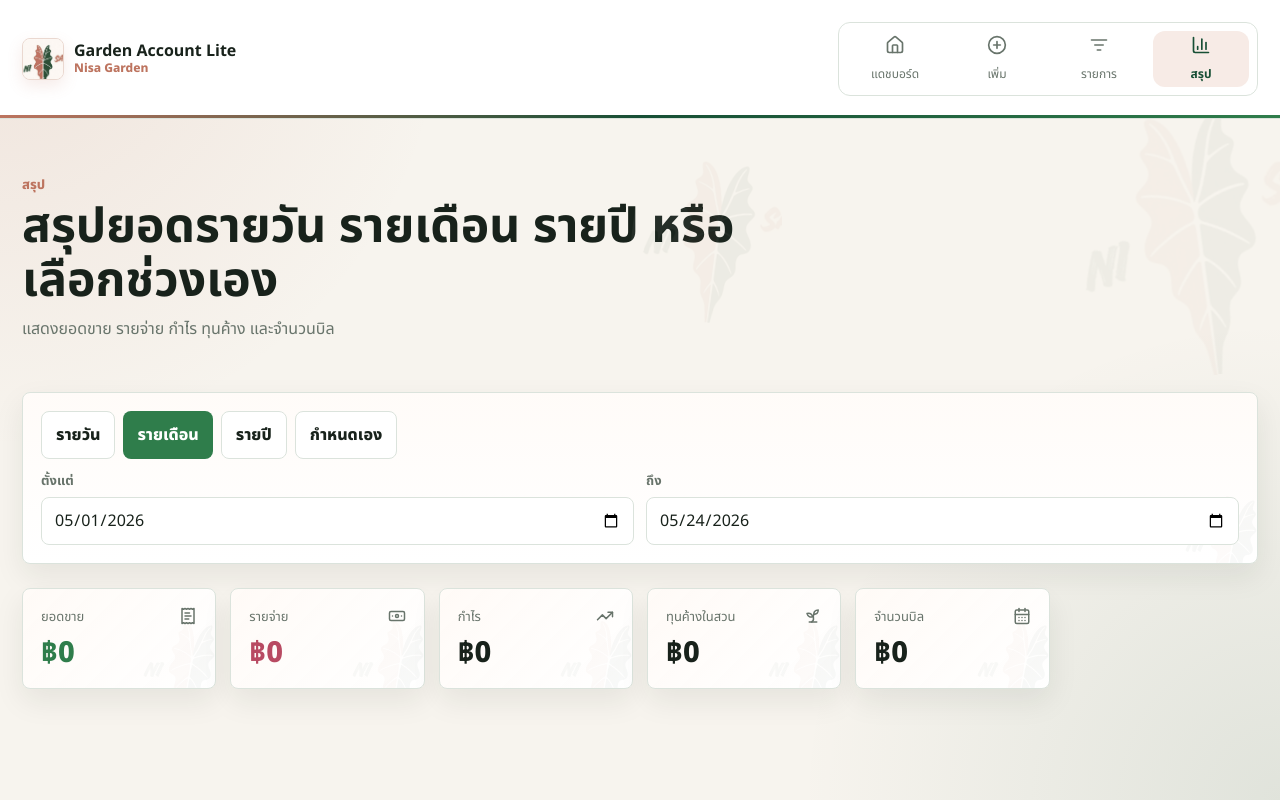
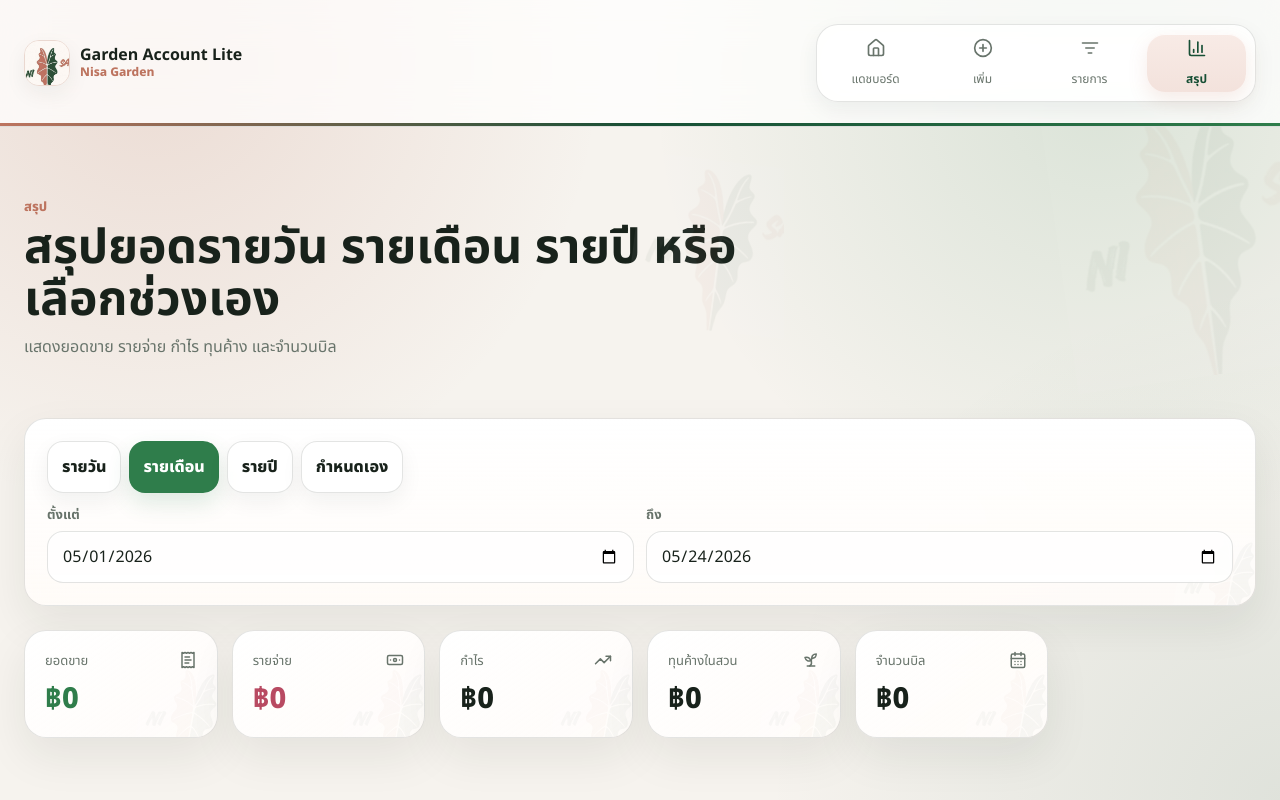
Before and after one commit to Jaturawit11/garden-account-lite, a Next.js app: page /summary in a window 1280 px wide. Built offline with nearby package versions, Linux system fonts and the light colour scheme; no server answers; the database is empty.

Commit message:
Refresh UI with softer rounded design

```diff
--- a/app/globals.css
+++ b/app/globals.css
@@ -1,19 +1,25 @@
 :root {
-  --bg: #f7f4ee;
-  --surface: #ffffff;
+  --bg: #f6f3ee;
+  --surface: rgba(255, 255, 255, 0.82);
+  --surface-solid: #ffffff;
   --surface-soft: #eef7f0;
   --ink: #18221b;
   --muted: #68746b;
-  --line: #dbe3dc;
+  --line: rgba(24, 34, 27, 0.12);
   --green: #2f7d4b;
   --leaf-dark: #174f35;
   --leaf-clay: #bd745f;
   --teal: #087f8c;
   --rose: #b84a62;
   --amber: #a96f00;
-  --shadow: 0 12px 30px rgba(24, 34, 27, 0.08);
-  --page-max: 1180px;
-  --tap-size: 48px;
+  --shadow: 0 18px 45px rgba(24, 34, 27, 0.08);
+  --shadow-soft: 0 8px 22px rgba(24, 34, 27, 0.06);
+  --blur: blur(22px) saturate(1.18);
+  --radius-xl: 28px;
+  --radius-lg: 22px;
+  --radius-md: 16px;
+  --page-max: 1220px;
+  --tap-size: 52px;
 }
 
 * {
@@ -23,8 +29,9 @@
 body {
   margin: 0;
   background:
-    radial-gradient(circle at top left, rgba(189, 116, 95, 0.13), transparent 28rem),
-    radial-gradient(circle at bottom right, rgba(23, 79, 53, 0.1), transparent 30rem),
+    radial-gradient(circle at 12% 8%, rgba(189, 116, 95, 0.18), transparent 28rem),
+    radial-gradient(circle at 86% 12%, rgba(47, 125, 75, 0.14), transparent 28rem),
+    radial-gradient(circle at bottom right, rgba(23, 79, 53, 0.1), transparent 32rem),
     var(--bg);
   color: var(--ink);
   font-family: var(--font-noto), system-ui, sans-serif;
@@ -69,12 +76,14 @@ button {
 }
 
 .topbar {
-  background: var(--surface);
+  background: rgba(255, 255, 255, 0.74);
   border-bottom: 1px solid var(--line);
   position: sticky;
   top: 0;
   z-index: 20;
   overflow: hidden;
+  backdrop-filter: var(--blur);
+  -webkit-backdrop-filter: var(--blur);
 }
 
 .topbar::after {
@@ -89,7 +98,7 @@ button {
 .page {
   width: min(var(--page-max), 100%);
   margin: 0 auto;
-  padding: 16px max(16px, env(safe-area-inset-left)) 16px max(16px, env(safe-area-inset-right));
+  padding: 18px max(18px, env(safe-area-inset-left)) 18px max(18px, env(safe-area-inset-right));
 }
 
 .brand {
@@ -101,15 +110,15 @@ button {
 }
 
 .brand-mark {
-  width: 42px;
-  height: 42px;
-  border-radius: 8px;
+  width: 46px;
+  height: 46px;
+  border-radius: 15px;
   display: grid;
   place-items: center;
   overflow: hidden;
   border: 1px solid #ead8d0;
   background: #fffaf6;
-  box-shadow: 0 6px 16px rgba(189, 116, 95, 0.14);
+  box-shadow: var(--shadow-soft);
 }
 
 .brand-mark img {
@@ -138,25 +147,27 @@ button {
   z-index: 30;
   display: grid;
   grid-template-columns: repeat(4, 1fr);
-  gap: 6px;
-  width: min(430px, calc(100% - 24px - env(safe-area-inset-left) - env(safe-area-inset-right)));
-  padding: 8px;
+  gap: 8px;
+  width: min(456px, calc(100% - 24px - env(safe-area-inset-left) - env(safe-area-inset-right)));
+  padding: 9px;
   transform: translateX(-50%);
   border: 1px solid var(--line);
-  border-radius: 18px;
-  background: rgba(255, 255, 255, 0.94);
+  border-radius: 24px;
+  background: rgba(255, 255, 255, 0.78);
   box-shadow: var(--shadow);
-  backdrop-filter: blur(16px);
+  backdrop-filter: var(--blur);
+  -webkit-backdrop-filter: var(--blur);
 }
 
 .nav-link {
-  min-height: 56px;
-  border-radius: 12px;
+  min-height: 58px;
+  border-radius: 18px;
   display: grid;
   place-items: center;
   gap: 3px;
   color: var(--muted);
   font-size: 12px;
+  transition: transform 180ms ease, background 180ms ease, color 180ms ease, box-shadow 180ms ease;
 }
 
 .nav-link svg {
@@ -165,15 +176,20 @@ button {
 }
 
 .nav-link.active {
-  background: #f7ebe6;
+  background: linear-gradient(180deg, #f8ebe6, #f3e2dc);
   color: var(--leaf-dark);
   font-weight: 700;
+  box-shadow: inset 0 1px 0 rgba(255, 255, 255, 0.8), 0 8px 20px rgba(189, 116, 95, 0.14);
+}
+
+.nav-link:active {
+  transform: scale(0.97);
 }
 
 .hero {
   position: relative;
   overflow: hidden;
-  padding: 18px 0 10px;
+  padding: 34px 0 18px;
 }
 
 .hero::after {
@@ -193,18 +209,18 @@ button {
   position: relative;
   z-index: 1;
   display: grid;
-  gap: 14px;
+  gap: 18px;
   align-items: center;
 }
 
 .hero-brand img {
-  width: 74px;
-  height: 74px;
+  width: 82px;
+  height: 82px;
   border: 1px solid #ead8d0;
-  border-radius: 8px;
+  border-radius: 22px;
   background: #fffaf6;
   object-fit: cover;
-  box-shadow: 0 10px 24px rgba(24, 34, 27, 0.1);
+  box-shadow: 0 18px 38px rgba(24, 34, 27, 0.12);
   transform: scale(1.01);
 }
 
@@ -225,7 +241,7 @@ p {
 h1 {
   margin-bottom: 8px;
   font-size: clamp(28px, 6.2vw, 48px);
-  line-height: 1.12;
+  line-height: 1.08;
   letter-spacing: 0;
 }
 
@@ -250,16 +266,25 @@ h3 {
 }
 
 .metrics {
-  grid-template-columns: repeat(auto-fit, minmax(156px, 1fr));
+  grid-template-columns: repeat(auto-fit, minmax(166px, 1fr));
+  gap: 14px;
 }
 
 .card {
   position: relative;
   overflow: hidden;
   border: 1px solid var(--line);
-  border-radius: 8px;
+  border-radius: var(--radius-lg);
   background: var(--surface);
   box-shadow: var(--shadow);
+  backdrop-filter: var(--blur);
+  -webkit-backdrop-filter: var(--blur);
+  transition: transform 180ms ease, box-shadow 180ms ease, border-color 180ms ease;
+}
+
+.card:hover {
+  border-color: rgba(47, 125, 75, 0.18);
+  box-shadow: 0 22px 58px rgba(24, 34, 27, 0.1);
 }
 
 .card::after {
@@ -282,9 +307,9 @@ h3 {
 
 .metric-card {
   min-width: 0;
-  padding: 14px;
+  padding: 18px;
   background:
-    linear-gradient(135deg, rgba(255, 250, 246, 0.92), rgba(255, 255, 255, 0.96)),
+    linear-gradient(145deg, rgba(255, 255, 255, 0.88), rgba(255, 250, 246, 0.72)),
     var(--surface);
 }
 
@@ -297,7 +322,7 @@ h3 {
 }
 
 .metric-value {
-  margin-top: 10px;
+  margin-top: 12px;
   overflow-wrap: anywhere;
   font-size: clamp(22px, 5.4vw, 29px);
   font-weight: 850;
@@ -388,9 +413,9 @@ h3 {
 }
 
 .panel {
-  padding: 14px;
+  padding: 20px;
   background:
-    linear-gradient(180deg, rgba(255, 250, 246, 0.76), rgba(255, 255, 255, 0.96)),
+    linear-gradient(180deg, rgba(255, 255, 255, 0.86), rgba(255, 250, 246, 0.7)),
     var(--surface);
 }
 
@@ -414,10 +439,19 @@ h3 {
   width: 100%;
   min-height: var(--tap-size);
   border: 1px solid var(--line);
-  border-radius: 8px;
+  border-radius: var(--radius-md);
+  background: rgba(255, 255, 255, 0.86);
+  padding: 12px 14px;
+  color: var(--ink);
+  box-shadow: inset 0 1px 0 rgba(255, 255, 255, 0.75);
+  outline: none;
+  transition: border-color 160ms ease, box-shadow 160ms ease, background 160ms ease;
+}
+
+.control:focus {
+  border-color: rgba(47, 125, 75, 0.42);
   background: #fff;
-  padding: 10px 12px;
-  color: var(--ink);
+  box-shadow: 0 0 0 4px rgba(47, 125, 75, 0.1);
 }
 
 .control.money-positive,
@@ -457,27 +491,28 @@ textarea.control {
 .segment {
   min-height: var(--tap-size);
   border: 1px solid var(--line);
-  border-radius: 8px;
+  border-radius: var(--radius-md);
   display: inline-flex;
   align-items: center;
   justify-content: center;
   gap: 8px;
   padding: 10px 12px;
-  background: #fff;
+  background: rgba(255, 255, 255, 0.84);
   color: var(--muted);
   font-weight: 800;
 }
 
 .segment.active {
   border-color: rgba(47, 125, 75, 0.35);
-  background: var(--surface-soft);
+  background: linear-gradient(180deg, #eef7f0, #e5f2e8);
   color: var(--green);
+  box-shadow: 0 8px 18px rgba(47, 125, 75, 0.12);
 }
 
 .btn {
   min-height: var(--tap-size);
   border: 0;
-  border-radius: 8px;
+  border-radius: var(--radius-md);
   display: inline-flex;
   align-items: center;
   justify-content: center;
@@ -486,12 +521,19 @@ textarea.control {
   background: var(--green);
   color: #fff;
   font-weight: 800;
+  box-shadow: 0 10px 22px rgba(47, 125, 75, 0.16);
+  transition: transform 160ms ease, box-shadow 160ms ease, background 160ms ease;
+}
+
+.btn:active {
+  transform: scale(0.98);
 }
 
 .btn.secondary {
   border: 1px solid var(--line);
-  background: #fff;
+  background: rgba(255, 255, 255, 0.86);
   color: var(--ink);
+  box-shadow: var(--shadow-soft);
 }
 
 .btn.danger {
@@ -506,10 +548,10 @@ textarea.control {
 .sale-item {
   display: grid;
   gap: 8px;
-  padding: 10px;
+  padding: 14px;
   border: 1px solid var(--line);
-  border-radius: 8px;
-  background: #fbfcfb;
+  border-radius: var(--radius-lg);
+  background: rgba(251, 252, 251, 0.72);
 }
 
 .list {
@@ -518,7 +560,7 @@ textarea.control {
 }
 
 .transaction {
-  padding: 12px;
+  padding: 18px;
 }
 
 .transaction-head {
@@ -530,7 +572,7 @@ textarea.control {
 
 .pill {
   border-radius: 999px;
-  background: #f7ebe6;
+  background: linear-gradient(180deg, #f8ebe6, #f3e2dc);
   color: var(--leaf-dark);
   padding: 5px 9px;
   font-size: 12px;
@@ -560,9 +602,9 @@ textarea.control {
   display: flex;
   justify-content: space-between;
   gap: 10px;
-  padding: 8px;
-  border-radius: 8px;
-  background: #f6f8f6;
+  padding: 10px 12px;
+  border-radius: 14px;
+  background: rgba(246, 248, 246, 0.78);
   font-size: 13px;
 }
 
@@ -587,7 +629,7 @@ textarea.control {
   width: min(430px, calc(100% - 24px));
   min-height: 52px;
   border: 1px solid rgba(47, 125, 75, 0.25);
-  border-radius: 8px;
+  border-radius: 18px;
   display: flex;
   align-items: center;
   gap: 10px;
@@ -604,7 +646,7 @@ textarea.control {
   width: 34px;
   height: 34px;
   border: 0;
-  border-radius: 8px;
+  border-radius: 12px;
   display: grid;
   place-items: center;
   margin-left: auto;
@@ -615,7 +657,7 @@ textarea.control {
 @media (min-width: 720px) {
   .topbar-inner,
   .page {
-    padding: 22px;
+    padding: 24px;
   }
 
   .app-shell {
@@ -625,10 +667,10 @@ textarea.control {
   .nav {
     position: static;
     width: auto;
-    min-width: 420px;
+    min-width: 440px;
     transform: none;
-    border-radius: 12px;
-    box-shadow: none;
+    border-radius: 22px;
+    box-shadow: var(--shadow-soft);
   }
 
   .topbar-inner {
@@ -662,8 +704,8 @@ textarea.control {
 
   .topbar-inner,
   .page {
-    padding-left: 12px;
-    padding-right: 12px;
+    padding-left: 14px;
+    padding-right: 14px;
   }
 
   .brand {
@@ -683,10 +725,12 @@ textarea.control {
 
   .metrics {
     grid-template-columns: repeat(2, minmax(0, 1fr));
+    gap: 10px;
   }
 
   .metric-card {
-    padding: 12px;
+    padding: 14px;
+    border-radius: 18px;
   }
 
   .metric-top {
@@ -714,6 +758,12 @@ textarea.control {
   .button-row .btn:not(.icon) {
     flex: 1 1 180px;
   }
+
+  .panel,
+  .transaction,
+  .sale-item {
+    border-radius: 20px;
+  }
 }
 
 @media (prefers-reduced-motion: reduce) {
@@ -726,16 +776,16 @@ textarea.control {
 @media (min-width: 820px) {
   .hero {
     max-width: 760px;
-    padding-top: 28px;
+    padding-top: 42px;
   }
 
   .hero-brand {
-    grid-template-columns: 92px 1fr;
+    grid-template-columns: 100px 1fr;
   }
 
   .hero-brand img {
-    width: 92px;
-    height: 92px;
+    width: 100px;
+    height: 100px;
   }
 
   .hero::after {
@@ -747,7 +797,7 @@ textarea.control {
 
   .panel,
   .transaction {
-    padding: 18px;
+    padding: 22px;
   }
 
   .metrics {
@@ -761,7 +811,7 @@ textarea.control {
 
 @media (min-width: 1024px) {
   :root {
-    --page-max: 1240px;
+    --page-max: 1260px;
   }
 
   .page {
@@ -775,7 +825,7 @@ textarea.control {
   }
 
   .metric-card {
-    padding: 18px;
+    padding: 20px;
   }
 
   .section {
```
